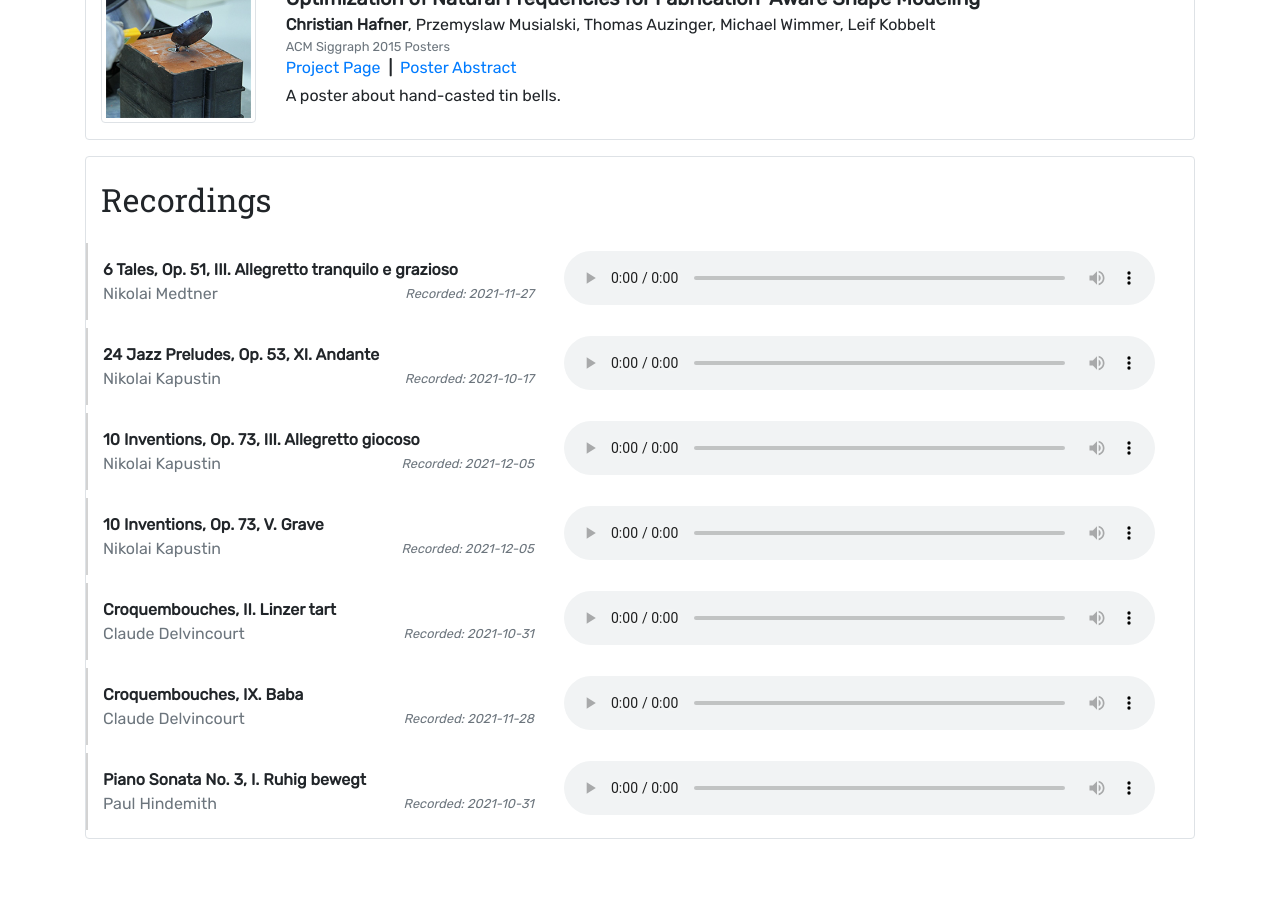
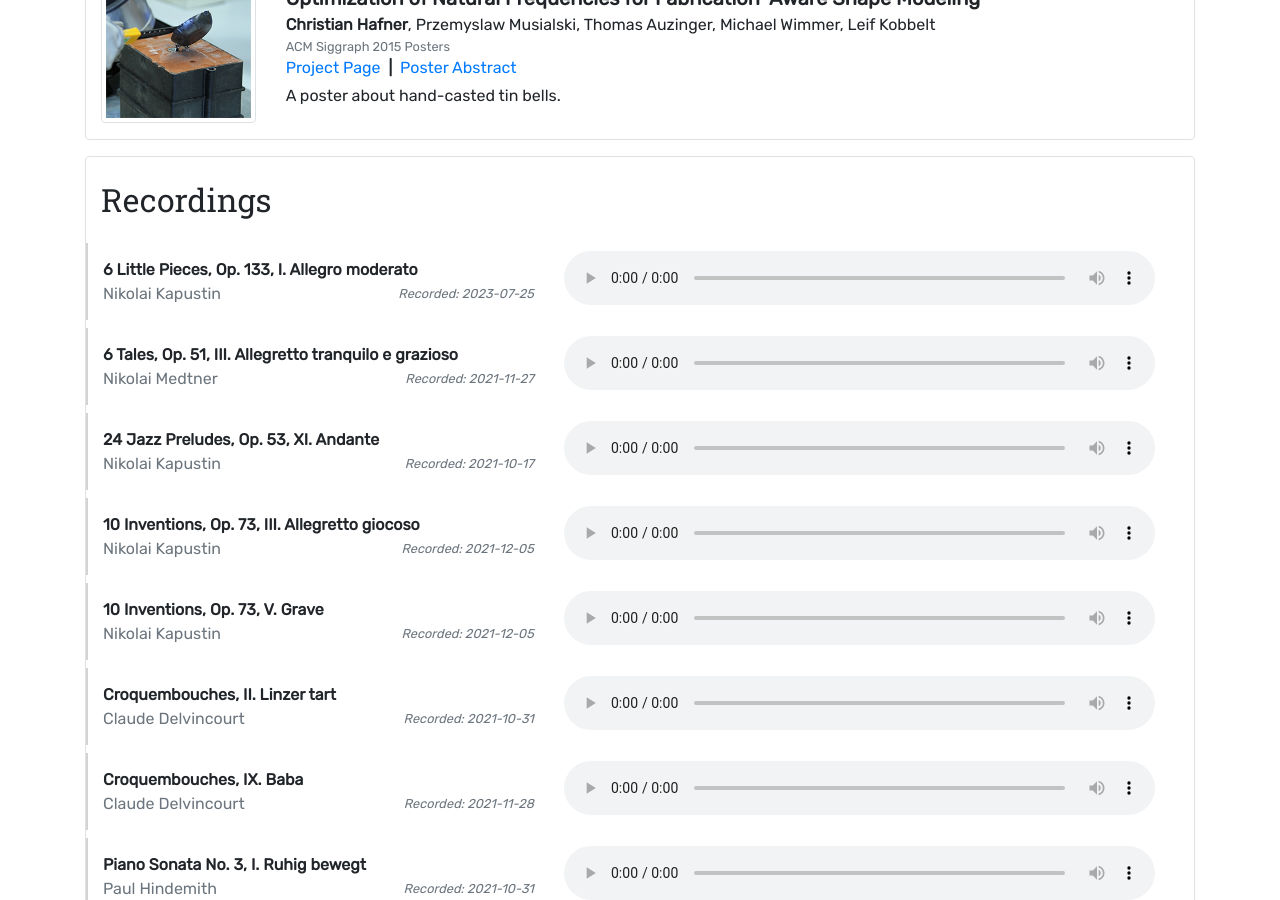
Before and after one commit to chrishafner/chrishafner.github.io, a Jekyll site: the page built from index.html, in a window 1280 px wide and 900 px high, scrolled down 1642 px. Built offline with Jekyll 4.4.1, drawn with Linux system fonts in a browser that asks for light colours; before the commit the page ends 2497 px from its top, so only the background shows below that.

Commit message:
Update recordings.yml

```diff
--- a/_data/recordings.yml
+++ b/_data/recordings.yml
@@ -1,3 +1,7 @@
+- composer: Nikolai Kapustin
+  piece: 6 Little Pieces, Op. 133, I. Allegro moderato
+  path: https://pub.ista.ac.at/~chafner/music/kapustin-lp-1.mp3
+  recorded: 2023-07-25
 - composer: Nikolai Medtner
   piece: 6 Tales, Op. 51, III. Allegretto tranquilo e grazioso
   path: https://pub.ista.ac.at/~chafner/music/med51-3.mp3
```
